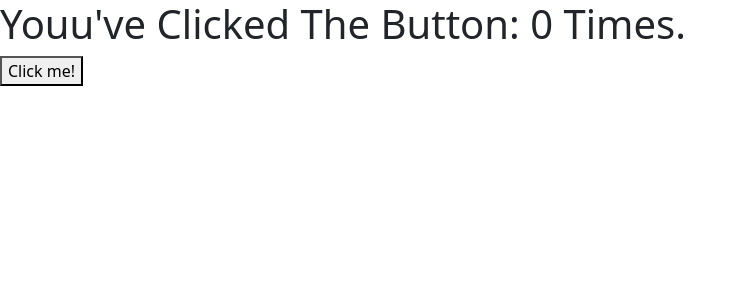
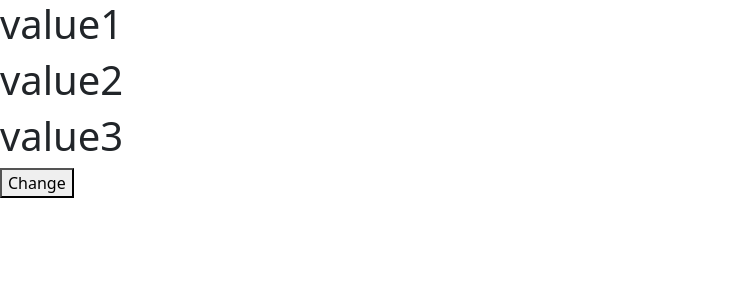
Before and after one commit to Ashikur41/React_partics, a React (Vite) app: page / in a window 1280 px wide. Shown: the top 300 px of the page, without its empty margins (0-746 px from the left). Built offline with nearby package versions, Linux system fonts and the light colour scheme.

Commit message:
useState() Method Working With Object

```diff
--- a/src/App.jsx
+++ b/src/App.jsx
@@ -8,12 +8,29 @@ import Demo from './Demo';
 
 const App = () => {
 
-  const [number,setNumber]=useState(0)
+  const [myObject,setMyObject]=useState({
+    key1: "value1",
+    key2: "value2",
+    key3: "value3"
+
+  });
+
+  const updateObject=()=>{
+    setMyObject(prevObject=>({
+      ...prevObject,
+      key1:'new value for key 1',
+      key2:'new value for key 2'
+    }));
+  };
 
   return (
     <div>
-      <h1>Youu've Clicked The Button: {number} Times.</h1>
-      <button onClick={()=>setNumber(number+1)}>Click me!</button>
+      <h1>{myObject.key1}</h1>
+      <h1>{myObject.key2}</h1>
+      <h1>{myObject.key3}</h1>
+
+      <button onClick={updateObject}>Change</button>
+
     </div>
 
   );
```
